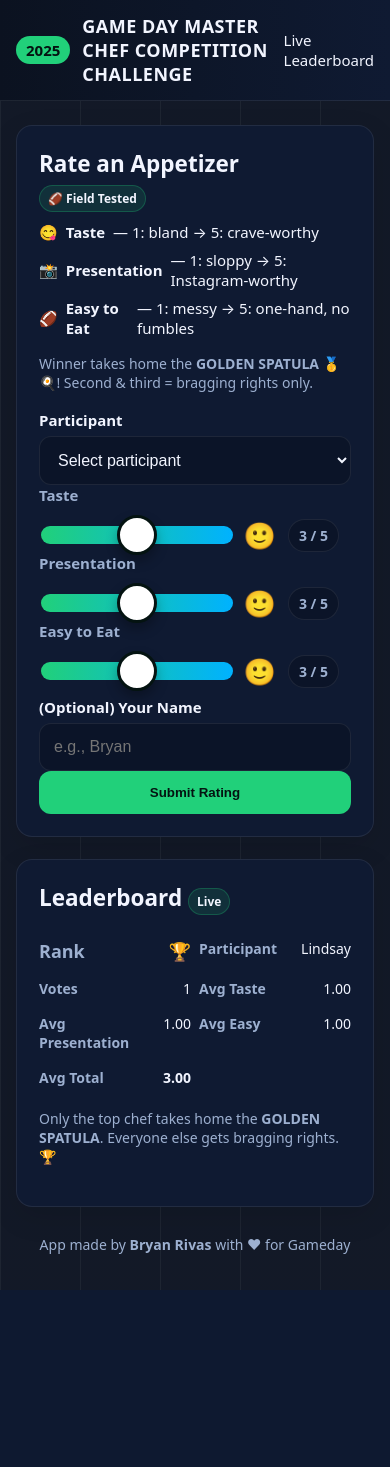
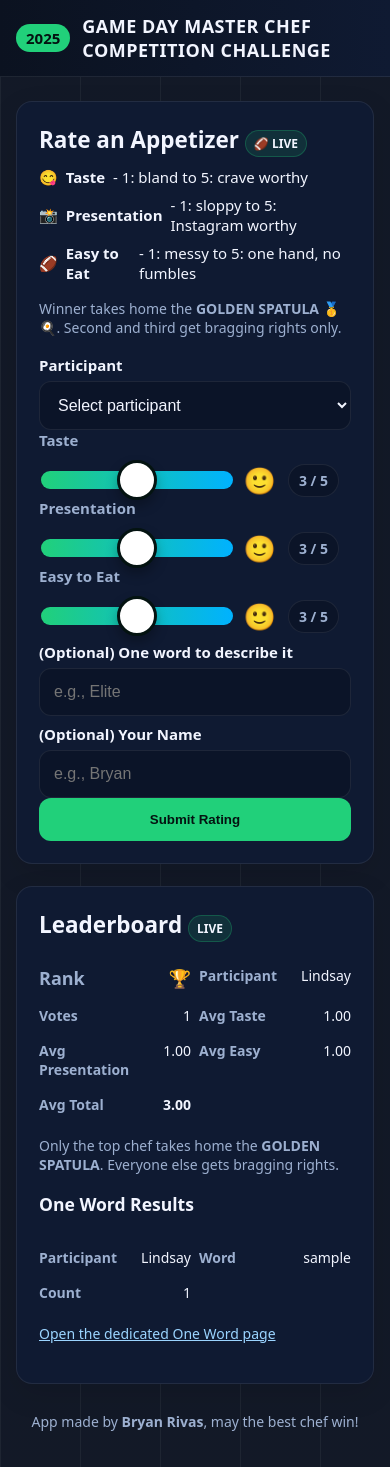
Before and after one commit to DJRivas/gameday-master-chef-mobile-reset, a Flask app: page / in a window 390 px wide. Before the commit the page ends 1290 px from the top, so only its background shows below. Run offline with Flask 3, Linux system fonts and the light colour scheme; tables that the repository leaves empty hold one stand-in row (values such as "Sample post").

```diff
--- a/app.py
+++ b/app.py
@@ -5,7 +5,8 @@ DATABASE = os.environ.get("DATABASE_URL", "ratings.db")
 SECRET_KEY = os.environ.get("SECRET_KEY", "set-a-secret-key")
 ADMIN_PASSWORD = os.environ.get("ADMIN_PASSWORD", "MASTERCHEF2025")
 
-ENTRANTS = ["Javier","Lindsay","Yesenia","Bryan","Viviana","Bernie","Rogelio","Daniella","Colleen","Justin","Paige","Nic","Martha"]
+# Participants (Steve added)
+ENTRANTS = ["Javier","Lindsay","Yesenia","Bryan","Viviana","Bernie","Rogelio","Daniella","Colleen","Justin","Paige","Nic","Martha","Steve"]
 
 app = Flask(__name__, static_folder="static", template_folder="templates")
 app.secret_key = SECRET_KEY
@@ -16,6 +17,10 @@ def get_db():
         db = g._db = sqlite3.connect(DATABASE, check_same_thread=False)
         db.row_factory = sqlite3.Row
     return db
+
+def column_exists(db, table, col):
+    row = db.execute("PRAGMA table_info(%s)" % table).fetchall()
+    return any(r[1] == col for r in row)
 
 def init_db():
     db = get_db()
@@ -28,10 +33,16 @@ def init_db():
             easy INTEGER NOT NULL CHECK(easy BETWEEN 1 AND 5),
             judge TEXT,
             device_id TEXT,
+            one_word TEXT,
             created_at DATETIME DEFAULT CURRENT_TIMESTAMP,
             UNIQUE (entrant_index, device_id)
         )
     """)
+    try:
+        if not column_exists(db, "ratings", "one_word"):
+            db.execute("ALTER TABLE ratings ADD COLUMN one_word TEXT")
+    except Exception:
+        pass
     db.commit()
 
 @app.teardown_appcontext
@@ -53,6 +64,19 @@ def home():
         resp.set_cookie("device_id", str(uuid.uuid4()), max_age=60*60*24*365, samesite="Lax")
     return resp
 
+@app.route("/words")
+def words_page():
+    return render_template("words.html", entrants=ENTRANTS, title="One Word Results")
+
+def sanitize_one_word(s):
+    if not s:
+        return None
+    s = (s or "").strip()
+    if not s:
+        return None
+    first = s.split()[0][:20]
+    return first
+
 @app.route("/api/rate", methods=["POST"])
 def api_rate():
     data = request.get_json(silent=True) or {}
@@ -62,6 +86,7 @@ def api_rate():
         presentation = int(data.get("presentation"))
         easy = int(data.get("easy"))
         judge = (data.get("judge") or "").strip()[:50] or None
+        one_word = sanitize_one_word(data.get("one_word"))
     except Exception:
         return jsonify({"ok": False, "error": "Invalid payload"}), 400
 
@@ -69,21 +94,22 @@ def api_rate():
         return jsonify({"ok": False, "error": "Invalid entrant"}), 400
     for v in (taste, presentation, easy):
         if v < 1 or v > 5:
-            return jsonify({"ok": False, "error": "Scores must be 1–5"}), 400
+            return jsonify({"ok": False, "error": "Scores must be 1 to 5"}), 400
 
     device_id = device_id_from_request()
     db = get_db()
     db.execute(
         """
-        INSERT INTO ratings (entrant_index, taste, presentation, easy, judge, device_id)
-        VALUES (?, ?, ?, ?, ?, ?)
+        INSERT INTO ratings (entrant_index, taste, presentation, easy, judge, device_id, one_word)
+        VALUES (?, ?, ?, ?, ?, ?, ?)
         ON CONFLICT(entrant_index, device_id) DO UPDATE SET
             taste=excluded.taste,
             presentation=excluded.presentation,
             easy=excluded.easy,
-            judge=excluded.judge
+            judge=excluded.judge,
+            one_word=excluded.one_word
         """,
-        (entrant_index, taste, presentation, easy, judge, device_id),
+        (entrant_index, taste, presentation, easy, judge, device_id, one_word),
     )
     db.commit()
     return jsonify({"ok": True})
@@ -100,7 +126,7 @@ def api_my_rating():
     device_id = device_id_from_request()
     db = get_db()
     row = db.execute(
-        "SELECT taste, presentation, easy, judge FROM ratings WHERE entrant_index=? AND device_id=?",
+        "SELECT taste, presentation, easy, judge, one_word FROM ratings WHERE entrant_index=? AND device_id=?",
         (entrant_index, device_id),
     ).fetchone()
     return jsonify({"ok": True, "rating": dict(row) if row else None})
@@ -129,31 +155,44 @@ def api_leaderboard():
     } for r in rows]
     return jsonify(out)
 
+@app.route("/api/words")
+def api_words():
+    db = get_db()
+    rows = db.execute("""
+        SELECT entrant_index, LOWER(TRIM(one_word)) AS w, COUNT(*) AS c
+        FROM ratings
+        WHERE one_word IS NOT NULL AND TRIM(one_word) != ''
+        GROUP BY entrant_index, LOWER(TRIM(one_word))
+        ORDER BY entrant_index ASC, c DESC, w ASC
+    """).fetchall()
+    out = {}
+    for r in rows:
+        name = ENTRANTS[r["entrant_index"]]
+        out.setdefault(name, []).append({"word": r["w"], "count": r["c"]})
+    return jsonify(out)
+
 @app.route("/export.csv")
 def export_csv():
     db = get_db()
     rows = db.execute("""
-        SELECT id, entrant_index, taste, presentation, easy, judge, device_id, created_at
+        SELECT id, entrant_index, taste, presentation, easy, judge, device_id, one_word, created_at
         FROM ratings
         ORDER BY created_at ASC
     """).fetchall()
 
     def generate():
-        header = ["id","entrant_name","taste","presentation","easy","judge","device_id","created_at"]
-        yield ",".join(header) + "\n"
+        header = ["id","entrant_name","taste","presentation","easy","judge","device_id","one_word","created_at"]
+        yield ",".join(header) + "\\n"
         for r in rows:
             name = ENTRANTS[r["entrant_index"]]
+            def q(s):
+                s = "" if s is None else str(s)
+                return '"' + s.replace('"','""') + '"'
             line = [
-                str(r["id"]),
-                '"' + name.replace('"','""') + '"',
-                str(r["taste"]),
-                str(r["presentation"]),
-                str(r["easy"]),
-                '"' + (r["judge"] or "").replace('"','""') + '"',
-                '"' + (r["device_id"] or "") + '"',
-                str(r["created_at"])
+                str(r["id"]), q(name), str(r["taste"]), str(r["presentation"]), str(r["easy"]),
+                q(r["judge"] or ""), q(r["device_id"] or ""), q(r["one_word"] or ""), str(r["created_at"])
             ]
-            yield ",".join(line) + "\n"
+            yield ",".join(line) + "\\n"
     return Response(generate(), mimetype="text/csv")
 
 @app.route("/admin", methods=["GET", "POST"])
@@ -169,7 +208,7 @@ def admin():
 
     db = get_db()
     rows = db.execute("""
-        SELECT r.id, r.entrant_index, r.taste, r.presentation, r.easy, r.judge, r.device_id, r.created_at
+        SELECT r.id, r.entrant_index, r.taste, r.presentation, r.easy, r.judge, r.device_id, r.one_word, r.created_at
         FROM ratings r
         ORDER BY r.entrant_index ASC, r.created_at ASC
     """).fetchall()
@@ -182,6 +221,7 @@ def admin():
         "total": r["taste"] + r["presentation"] + r["easy"],
         "judge": r["judge"] or "",
         "device_id": r["device_id"] or "",
+        "one_word": r["one_word"] or "",
         "created_at": r["created_at"],
     } for r in rows]
     lb = db.execute("""
--- a/static/styles.css
+++ b/static/styles.css
@@ -21,20 +21,19 @@ body{
 .layout{display:grid;grid-template-columns:1fr;gap:22px;margin:24px 0}
 .card{background:var(--card);border-radius:var(--radius);box-shadow:var(--shadow);padding:22px;border:1px solid var(--line)}
 .card h2{margin:0 0 10px}
-.sub{color:var(--muted);font-size:14px;margin:8px 0 18px}
+.sub{color:#9db0d0;font-size:14px;margin:8px 0 18px}
 label{display:block;font-weight:700;margin:8px 0 6px}
-select, input[type="text"], input[type="password"]{width:100%;padding:14px;border-radius:12px;border:1px solid var(--line);background:#0b1428;color:var(--text);font-size:16px}
+select, input[type="text"], input[type="password"]{width:100%;padding:14px;border-radius:12px;border:1px solid var(--line);background:#0b1428;color:#f2f5ff;font-size:16px}
 .row{display:flex;align-items:center;gap:12px;flex-wrap:wrap}
 .slider-wrap{display:grid;grid-template-columns: 1fr auto auto;gap:12px;align-items:center}
 .slider-wrap em{color:var(--muted);font-style:normal;font-weight:600;grid-column:1/-1}
-/* Big thumb-friendly sliders */
 .big-range{height:22px}
 input[type=range]{-webkit-appearance:none;width:100%;height:18px;border-radius:999px;background:linear-gradient(90deg,var(--accent),var(--accent-3));outline:none}
 input[type=range]::-webkit-slider-thumb{ -webkit-appearance:none; width:40px; height:40px; border-radius:50%; background:#fff; border:3px solid #041311; box-shadow:0 6px 12px rgba(0,0,0,.28)}
 input[type=range]::-moz-range-thumb{ width:40px; height:40px; border:3px solid #041311; border-radius:50%; background:#fff; box-shadow:0 6px 12px rgba(0,0,0,.28) }
 input[type=range]::-moz-range-track{ height:18px; background:linear-gradient(90deg,var(--accent),var(--accent-3)); border-radius:999px }
 .emoji{font-size:26px;min-width:30px;text-align:center}
-.score-pill{background:#0b1428;border:1px solid var(--line);padding:6px 10px;border-radius:999px;color:var(--muted);font-weight:800;font-size:14px}
+.score-pill{background:#0b1428;border:1px solid var(--line);padding:6px 10px;border-radius:999px;color:#9db0d0;font-weight:800;font-size:14px}
 .btn{background:var(--accent);color:#041311;border:0;padding:14px 16px;border-radius:12px;cursor:pointer;font-weight:800;width:100%;text-align:center}
 .btn.danger{background:var(--accent-2);color:#fff}
 .table{width:100%;border-collapse:collapse;font-size:14px}
@@ -42,15 +41,18 @@ input[type=range]::-moz-range-track{ height:18px; background:linear-gradient(90d
 .table th{color:#c9dbff;font-weight:800}
 .medal{font-size:18px}
 .ribbon{display:inline-flex;align-items:center;gap:6px;background:rgba(33,208,122,.12);border:1px solid rgba(33,208,122,.25);padding:4px 8px;border-radius:999px;font-size:12px}
-footer{margin:28px 0 36px;text-align:center;color:var(--muted);font-size:14px}
+footer{margin:28px 0 36px;text-align:center;color:#9db0d0;font-size:14px}
 .hidden{display:none}
 .howto{list-style:none; padding:0; margin:8px 0 16px; display:grid; gap:8px}
 .howto li{display:flex; align-items:center; gap:8px}
-/* Mobile-only table: stack rows, no sideways scroll */
+.word-card{margin:10px 0 16px}
+.chips{display:flex;flex-wrap:wrap;gap:8px}
+.chip{background:#0b1428;border:1px solid var(--line);padding:6px 10px;border-radius:999px;display:inline-flex;gap:6px;align-items:center}
+.chip b{font-weight:900;color:#9bd4ff}
 .table-wrapper{width:100%}
 @media (max-width: 560px){
   .table thead{ display:none; }
   .table tr{ display:grid; grid-template-columns: 1fr 1fr; gap:8px; padding:10px 0; }
   .table td{ border:0; display:flex; justify-content:space-between; padding:4px 0; }
-  .table td::before{ content: attr(data-label); font-weight:700; color:var(--muted); margin-right:10px; }
+  .table td::before{ content: attr(data-label); font-weight:700; color:#9db0d0; margin-right:10px; }
 }
--- a/templates/admin_results.html
+++ b/templates/admin_results.html
@@ -9,7 +9,7 @@
   {% endif %}
 
   <form action="{{ url_for('admin_reset') }}" method="post" onsubmit="return confirm('This will permanently delete ALL ratings. Continue?');" style="margin: 8px 0 16px;">
-    <button class="btn danger" type="submit">Reset DB (Clear All Ratings)</button>
+    <button class="btn danger" type="submit">Reset DB - Clear All Ratings</button>
   </form>
 
   <h3 style="margin-top:0">Leaderboard Snapshot</h3>
@@ -31,14 +31,14 @@
     <table class="table">
       <thead>
         <tr>
-          <th>ID</th><th>Participant</th><th>Taste</th><th>Presentation</th><th>Easy</th><th>Total</th><th>Judge</th><th>Device</th><th>Created</th>
+          <th>ID</th><th>Participant</th><th>Taste</th><th>Presentation</th><th>Easy</th><th>Total</th><th>One Word</th><th>Judge</th><th>Device</th><th>Created</th>
         </tr>
       </thead>
       <tbody>
         {% for r in detailed %}
         <tr>
           <td>{{ r.id }}</td><td>{{ r.entrant }}</td><td>{{ r.taste }}</td><td>{{ r.presentation }}</td><td>{{ r.easy }}</td>
-          <td><strong>{{ r.total }}</strong></td><td>{{ r.judge }}</td><td style="font-size:12px;opacity:.8">{{ r.device_id }}</td><td>{{ r.created_at }}</td>
+          <td><strong>{{ r.total }}</strong></td><td>{{ r.one_word }}</td><td>{{ r.judge }}</td><td style="font-size:12px;opacity:.8">{{ r.device_id }}</td><td>{{ r.created_at }}</td>
         </tr>
         {% endfor %}
       </tbody>
--- a/templates/base.html
+++ b/templates/base.html
@@ -13,13 +13,12 @@
         <span class="badge">2025</span>
         <h1>GAME DAY MASTER CHEF COMPETITION CHALLENGE</h1>
       </div>
-      <nav><span class="live-dot"></span> Live Leaderboard</nav>
     </div>
   </header>
   <main class="wrap layout">
     {% block content %}{% endblock %}
   </main>
-  <footer>App made by <strong>Bryan Rivas</strong> with ❤ for Gameday</footer>
+  <footer>App made by <strong>Bryan Rivas</strong>, may the best chef win!</footer>
   {% block scripts %}{% endblock %}
 </body>
 </html>
--- a/templates/index.html
+++ b/templates/index.html
@@ -1,13 +1,13 @@
 {% extends "base.html" %}
 {% block content %}
 <section id="rateCard" class="card">
-  <h2>Rate an Appetizer <span class="ribbon">🏈 Field Tested</span></h2>
+  <h2>Rate an Appetizer <span class="ribbon">🏈 LIVE</span></h2>
   <ul class="howto">
-    <li><span>😋</span><strong>Taste</strong> — 1: bland → 5: crave‑worthy</li>
-    <li><span>📸</span><strong>Presentation</strong> — 1: sloppy → 5: Instagram‑worthy</li>
-    <li><span>🏈</span><strong>Easy to Eat</strong> — 1: messy → 5: one‑hand, no fumbles</li>
+    <li><span>😋</span><strong>Taste</strong> - 1: bland to 5: crave worthy</li>
+    <li><span>📸</span><strong>Presentation</strong> - 1: sloppy to 5: Instagram worthy</li>
+    <li><span>🏈</span><strong>Easy to Eat</strong> - 1: messy to 5: one hand, no fumbles</li>
   </ul>
-  <p class="sub">Winner takes home the <strong>GOLDEN SPATULA 🥇🍳</strong>! Second & third = bragging rights only.</p>
+  <p class="sub">Winner takes home the <strong>GOLDEN SPATULA 🥇🍳</strong>. Second and third get bragging rights only.</p>
 
   <form id="rateForm" class="grid">
     <label>Participant</label>
@@ -34,6 +34,9 @@
       <div class="row"><span id="easyEmoji" class="emoji">🙂</span><span id="easyScore" class="score-pill">3 / 5</span></div>
     </div>
 
+    <label>(Optional) One word to describe it</label>
+    <input type="text" id="one_word" placeholder="e.g., Elite" inputmode="text" />
+
     <label>(Optional) Your Name</label>
     <input type="text" id="judge" placeholder="e.g., Bryan" />
 
@@ -43,13 +46,13 @@
   </form>
 
   <div id="thanks" class="hidden">
-    <p id="thanksMsg">Thanks for rating! ✅ You can update your score from this device at any time.</p>
+    <p id="thanksMsg">Thanks for rating. You can update your score from this device any time.</p>
     <div class="row"><button class="btn" id="rateAnother" type="button">Rate or Update Another</button></div>
   </div>
 </section>
 
 <section id="resultsCard" class="card">
-  <h2>Leaderboard <span class="ribbon">Live</span></h2>
+  <h2>Leaderboard <span class="ribbon">LIVE</span></h2>
   <div class="table-wrapper">
     <table class="table" id="resultsTable">
       <thead>
@@ -61,7 +64,19 @@
       <tbody></tbody>
     </table>
   </div>
-  <p class="sub">Only the top chef takes home the <strong>GOLDEN SPATULA</strong>. Everyone else gets bragging rights. 🏆</p>
+  <p class="sub">Only the top chef takes home the <strong>GOLDEN SPATULA</strong>. Everyone else gets bragging rights.</p>
+
+  <h3 style="margin-top:18px">One Word Results</h3>
+  <div class="table-wrapper">
+    <table class="table" id="wordsTable">
+      <thead>
+        <tr><th>Participant</th><th>Word</th><th>Count</th></tr>
+      </thead>
+      <tbody></tbody>
+    </table>
+  </div>
+
+  <p class="sub"><a href="/words" style="color:#9bd4ff">Open the dedicated One Word page</a></p>
 </section>
 {% endblock %}
 
@@ -75,13 +90,8 @@
   const taste = document.getElementById('taste');
   const presentation = document.getElementById('presentation');
   const easy = document.getElementById('easy');
-  const tasteEmoji = document.getElementById('tasteEmoji');
-  const presEmoji  = document.getElementById('presEmoji');
-  const easyEmoji  = document.getElementById('easyEmoji');
-  const tasteScore = document.getElementById('tasteScore');
-  const presScore  = document.getElementById('presScore');
-  const easyScore  = document.getElementById('easyScore');
   const judge = document.getElementById('judge');
+  const oneWord = document.getElementById('one_word');
   const form = document.getElementById('rateForm');
   const thanks = document.getElementById('thanks');
   const thanksMsg = document.getElementById('thanksMsg');
@@ -89,8 +99,12 @@
 
   function syncEmoji(){
     const tv = +taste.value, pv = +presentation.value, ev = +easy.value;
-    tasteEmoji.textContent = tasteEmojis[tv]; presEmoji.textContent = presEmojis[pv]; easyEmoji.textContent = easyEmojis[ev];
-    tasteScore.textContent = `${tv} / 5`; presScore.textContent = `${pv} / 5`; easyScore.textContent = `${ev} / 5`;
+    document.getElementById('tasteEmoji').textContent = tasteEmojis[tv];
+    document.getElementById('presEmoji').textContent  = presEmojis[pv];
+    document.getElementById('easyEmoji').textContent  = easyEmojis[ev];
+    document.getElementById('tasteScore').textContent = `${tv} / 5`;
+    document.getElementById('presScore').textContent  = `${pv} / 5`;
+    document.getElementById('easyScore').textContent  = `${ev} / 5`;
   }
   ['input','change'].forEach(e => { taste.addEventListener(e, syncEmoji); presentation.addEventListener(e, syncEmoji); easy.addEventListener(e, syncEmoji); });
   syncEmoji();
@@ -105,16 +119,23 @@
         presentation.value = data.rating.presentation;
         easy.value = data.rating.easy;
         judge.value = data.rating.judge || '';
+        oneWord.value = data.rating.one_word || '';
         submitBtn.textContent = 'Update Rating';
-        thanksMsg.textContent = 'Updated! ✅ Your score has been saved.';
+        thanksMsg.textContent = 'Updated. Your score has been saved.';
       }else{
-        taste.value = 3; presentation.value = 3; easy.value = 3; judge.value = '';
+        taste.value = 3; presentation.value = 3; easy.value = 3; judge.value = ''; oneWord.value='';
         submitBtn.textContent = 'Submit Rating';
-        thanksMsg.textContent = 'Thanks for rating! ✅ You can update your score from this device at any time.';
+        thanksMsg.textContent = 'Thanks for rating. You can update your score from this device any time.';
       }
       syncEmoji();
     }catch{}
   });
+
+  function sanitizeOneWord(s){
+    if(!s) return null;
+    const t = s.trim().split(/\s+/)[0].slice(0,20);
+    return t || null;
+  }
 
   form.addEventListener('submit', async (e) => {
     e.preventDefault();
@@ -124,6 +145,7 @@
       taste: +taste.value,
       presentation: +presentation.value,
       easy: +easy.value,
+      one_word: sanitizeOneWord(oneWord.value),
       judge: judge.value || null
     };
     try{
@@ -132,13 +154,13 @@
       if (!data.ok) throw new Error(data.error || 'Failed');
       form.classList.add('hidden');
       thanks.classList.remove('hidden');
-      refreshLeaderboard();
+      refreshAll();
     }catch(err){ alert('Error: ' + err.message); }
   });
 
   document.getElementById('rateAnother')?.addEventListener('click', ()=>{
     thanks.classList.add('hidden'); form.classList.remove('hidden'); form.reset(); entrant.selectedIndex = 0;
-    taste.value = 3; presentation.value = 3; easy.value = 3; judge.value=''; submitBtn.textContent='Submit Rating'; syncEmoji();
+    taste.value = 3; presentation.value = 3; easy.value = 3; judge.value=''; oneWord.value=''; submitBtn.textContent='Submit Rating'; syncEmoji();
   });
 
   async function refreshLeaderboard(){
@@ -160,7 +182,46 @@
         </tr>`).join('');
     }catch{ /* ignore */ }
   }
-  refreshLeaderboard();
-  setInterval(refreshLeaderboard, 10000);
+
+  async function refreshWords(){
+    try{
+      const res = await fetch('/api/words');
+      const data = await res.json();
+      const tbody = document.querySelector('#wordsTable tbody');
+      const rows = [];
+      Object.keys(data).forEach(name => {
+        (data[name] || []).forEach(item => {
+          rows.push({ name, word: item.word, count: item.count });
+        });
+      });
+      rows.sort((a,b)=> a.name.localeCompare(b.name) || b.count - a.count || a.word.localeCompare(b.word));
+      tbody.innerHTML = rows.map(r => `
+        <tr>
+          <td data-label="Participant">${r.name}</td>
+          <td data-label="Word">${r.word}</td>
+          <td data-label="Count">${r.count}</td>
+        </tr>
+      `).join('') || '<tr><td colspan="3" style="color:#9db0d0">No one word entries yet.</td></tr>';
+    }catch{ /* ignore */ }
+  }
+
+  function refreshAll(){ refreshLeaderboard(); refreshWords(); }
+
+  // Adaptive refresh
+  let INTERVAL = 2000;
+  let intervalId;
+  function startAutoRefresh(){
+    clearInterval(intervalId);
+    intervalId = setInterval(refreshAll, INTERVAL);
+  }
+  document.addEventListener('visibilitychange', () => {
+    INTERVAL = document.hidden ? 10000 : 2000;
+    startAutoRefresh();
+  });
+  window.addEventListener('focus', refreshAll);
+  window.addEventListener('online', refreshAll);
+
+  refreshAll();
+  startAutoRefresh();
 </script>
 {% endblock %}
```
Also changed, not shown: templates/words.html (added, +48 -0 lines).
